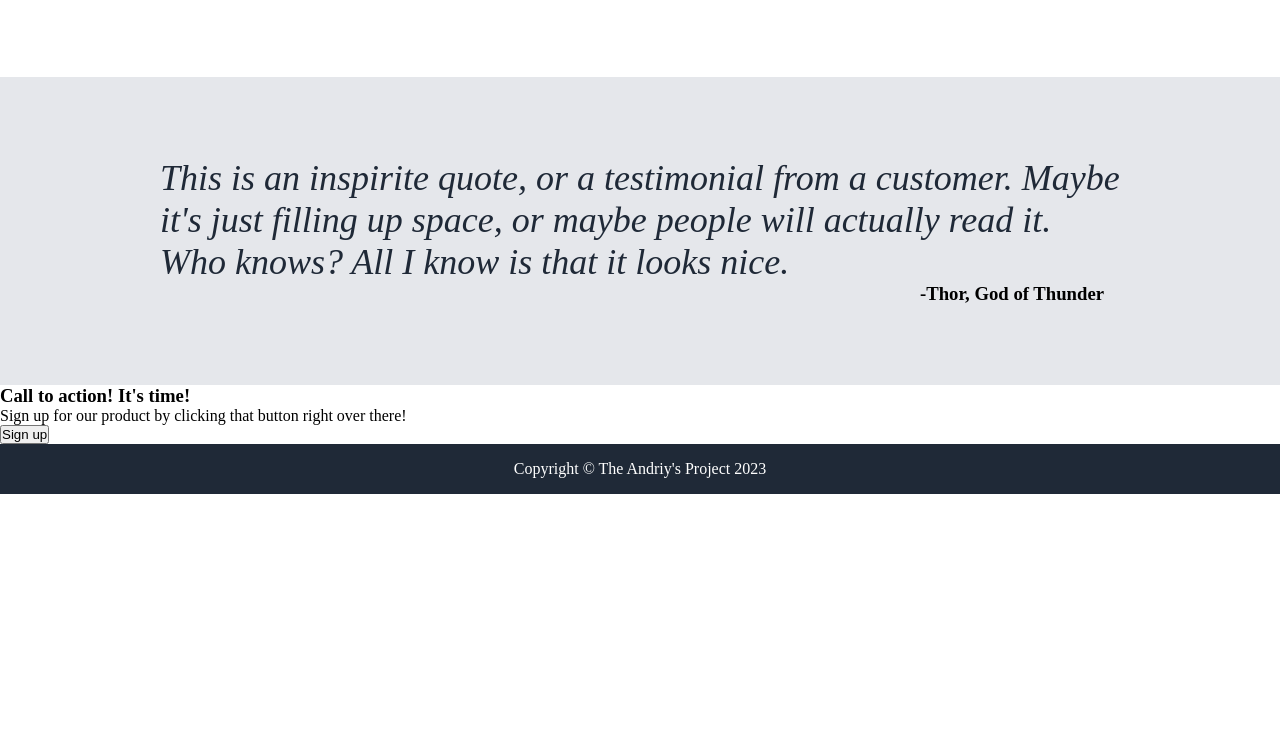
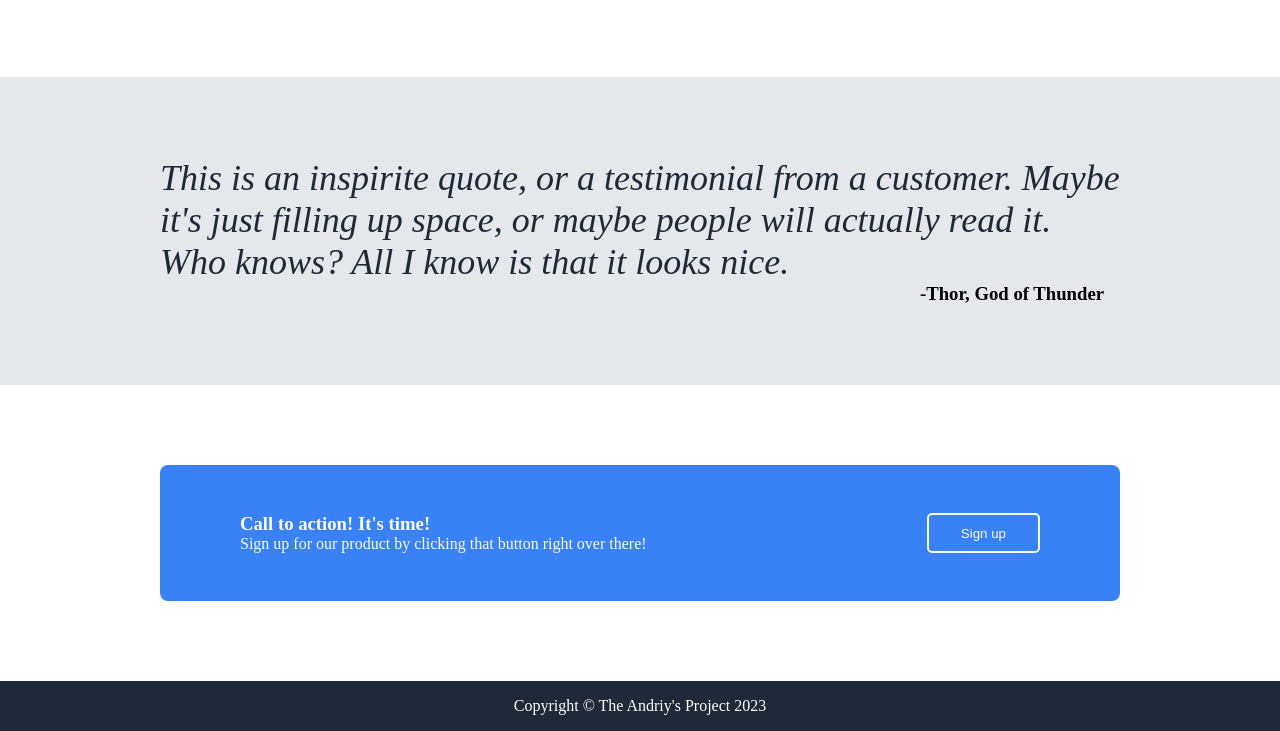
Before and after one commit to AndriySydorchuk/Landing-Page, a plain HTML site: page index.html in a window 1280 px wide. Shown: the part 756-1487 px from the top of the page. Before the commit the page ends 1250 px from the top, so only its background shows below. Drawn offline with Linux system fonts and the light colour scheme.

Commit message:
Styling signup section, finishing base html and css for designing own page

```diff
--- a/index.html
+++ b/index.html
@@ -58,8 +58,12 @@
     </section>
     <section class="signup-section">
       <article>
-        <h3>Call to action! It's time!</h3>
-        <p>Sign up for our product by clicking that button right over there!</p>
+        <div>
+          <h3>Call to action! It's time!</h3>
+          <p>
+            Sign up for our product by clicking that button right over there!
+          </p>
+        </div>
         <button>Sign up</button>
       </article>
     </section>
--- a/style.css
+++ b/style.css
@@ -106,6 +106,28 @@ main button {
   margin-right: 1rem;
 }
 
+.signup-section {
+  padding: 5rem 10rem;
+}
+
+.signup-section > article {
+  background-color: #3882f6;
+  color: #f9faf8;
+  display: flex;
+  justify-content: space-between;
+  padding: 3rem 5rem;
+  border-radius: 0.5rem;
+}
+
+.signup-section button {
+  background-color: #3882f6;
+  color: #f9faf8;
+  border: 2px solid #f9faf8;
+  padding: 0.5rem 2rem;
+  border-radius: 5px;
+  cursor: pointer;
+}
+
 footer {
   margin-top: auto;
   background-color: #1f2937;
```
